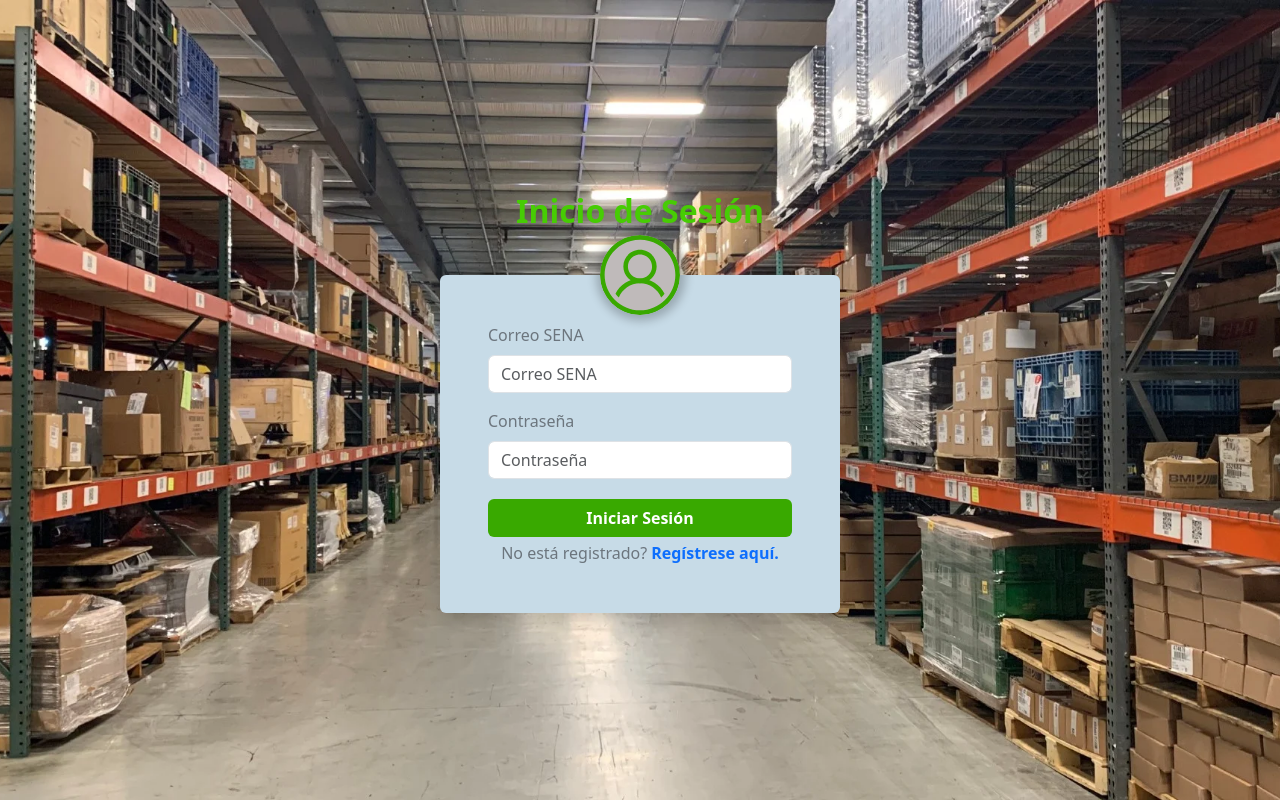
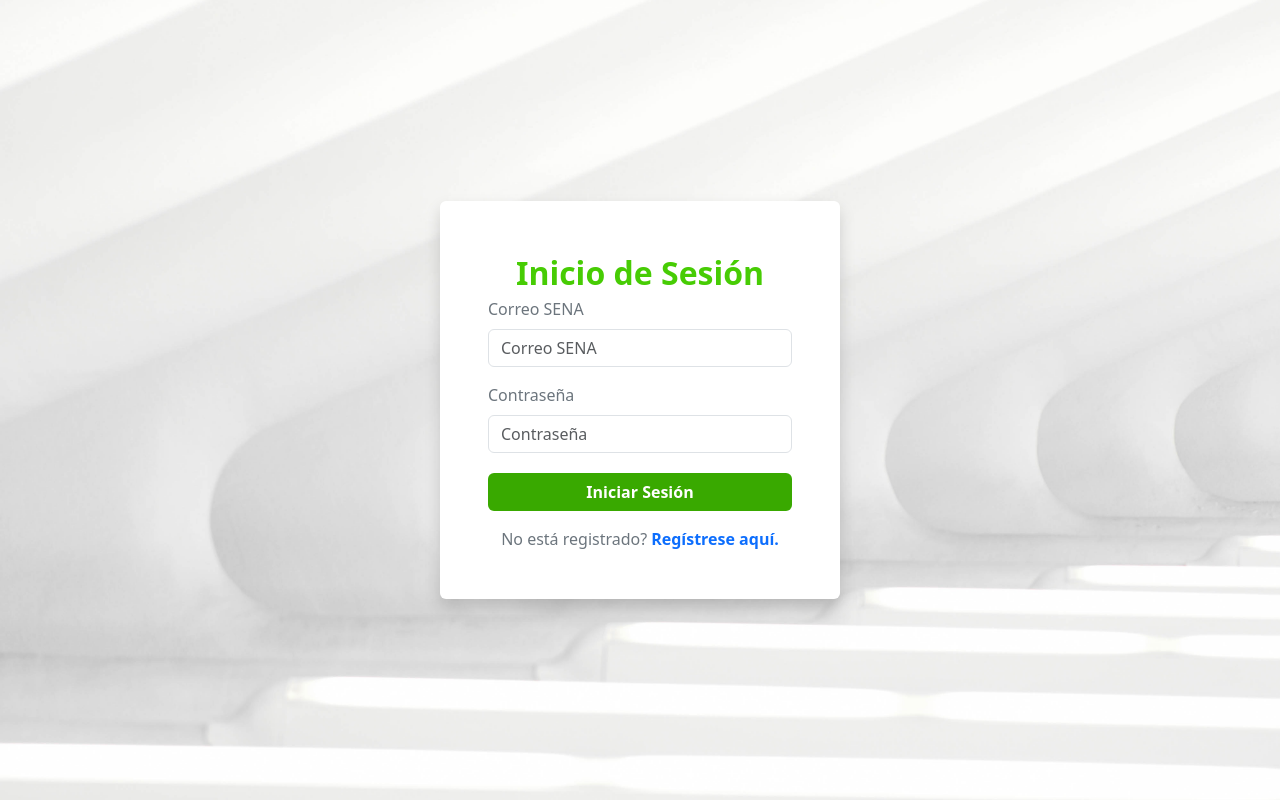
Before and after one commit to fxckcode/alma_sena, a PHP site: the page made by index.php in a window 1280 px wide. Run offline with PHP 8.4, Linux system fonts and the light colour scheme.

Commit message:
fix style and bg | login - Register page

```diff
--- a/csss/generalStyles.css
+++ b/csss/generalStyles.css
@@ -1,6 +1,6 @@
 :root {
     --colorA: #1F5C00;
-    --colorB:#c7dbe7;
+    --colorB:#ffffff;
     --senaGreen: #39a900;
     --colorC: #39a900;
     --colorD: #231b8d;
--- a/index.php
+++ b/index.php
@@ -11,14 +11,11 @@
     <title>almaSena</title>
 </head>
 
-<body class="d-flex justify-content-center align-items-center vh-100 bg-image" style="background-image: url('./assets/inventoryView.webp'); height: 100vh">
+<body class="d-flex justify-content-center align-items-center vh-100 bg-image" style="background-image: url('./assets/bg.jpg'); height: 100vh">
 
     <div>
-        <div class="size-5 text-center title fs-2 fw-bold "><strong>Inicio de Sesión</strong></div>
-        <div class="logoSena d-flex justify-content-center">
-            <img src="./assets/loginIconGreen.svg" alt="login-icon" style="height: 5rem" />
-        </div>
         <div class="formCont p-5 rounded-2 text-secondary shadow" style="width: 25rem">
+            <div class="size-5 text-center title fs-2 fw-bold"><strong>Inicio de Sesión</strong></div>
             <?php
             include("controllers/dbConection.php");
             include("controllers/login.php");
@@ -36,7 +33,7 @@
                     <input type="password" class="form-control" id="password" name="password" placeholder="Contraseña" required>
                 </div>
 
-                <div>
+                <div class="mb-3">
                     <input name="dataSend" class="bttn btn w-100 text-white mt-1 fw-semibold" type="submit" value="Iniciar Sesión">
                 </div>
 
--- a/views/registro.php
+++ b/views/registro.php
@@ -11,7 +11,7 @@
     <title>Registro</title>
 </head>
 
-<body class="d-flex justify-content-center align-items-center vh-100 bg-image" style="background-image: url('../assets/userBackGround2.jpg'); height: 100vh">
+<body class="d-flex justify-content-center align-items-center vh-100 bg-image" style="background-image: url('../assets/bg.jpg'); height: 100vh">
     <div class="formCont p-4 rounded text-secondary shadow" style="width: 32rem">
         <!-- inicio formulario -->
         <form action="" method="post">
```
Also changed, not shown: assets/bg.jpg (added).
